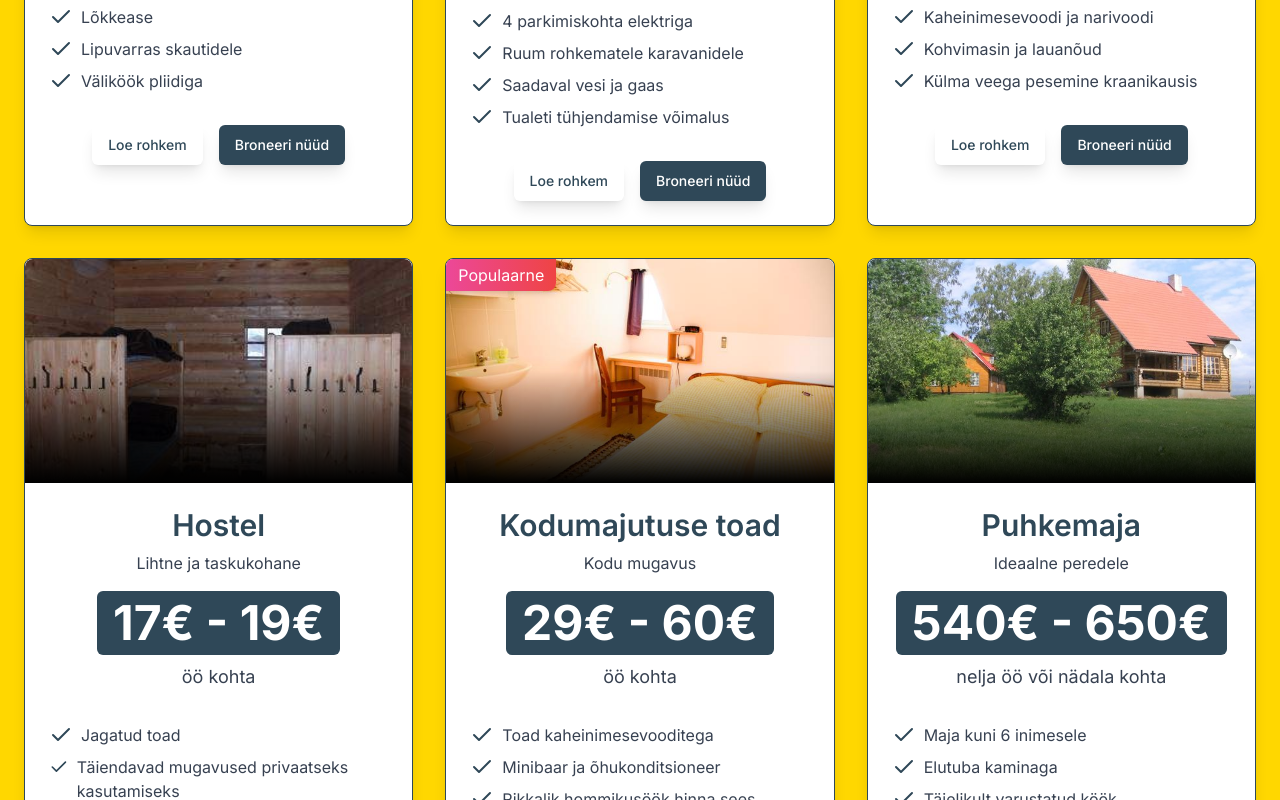
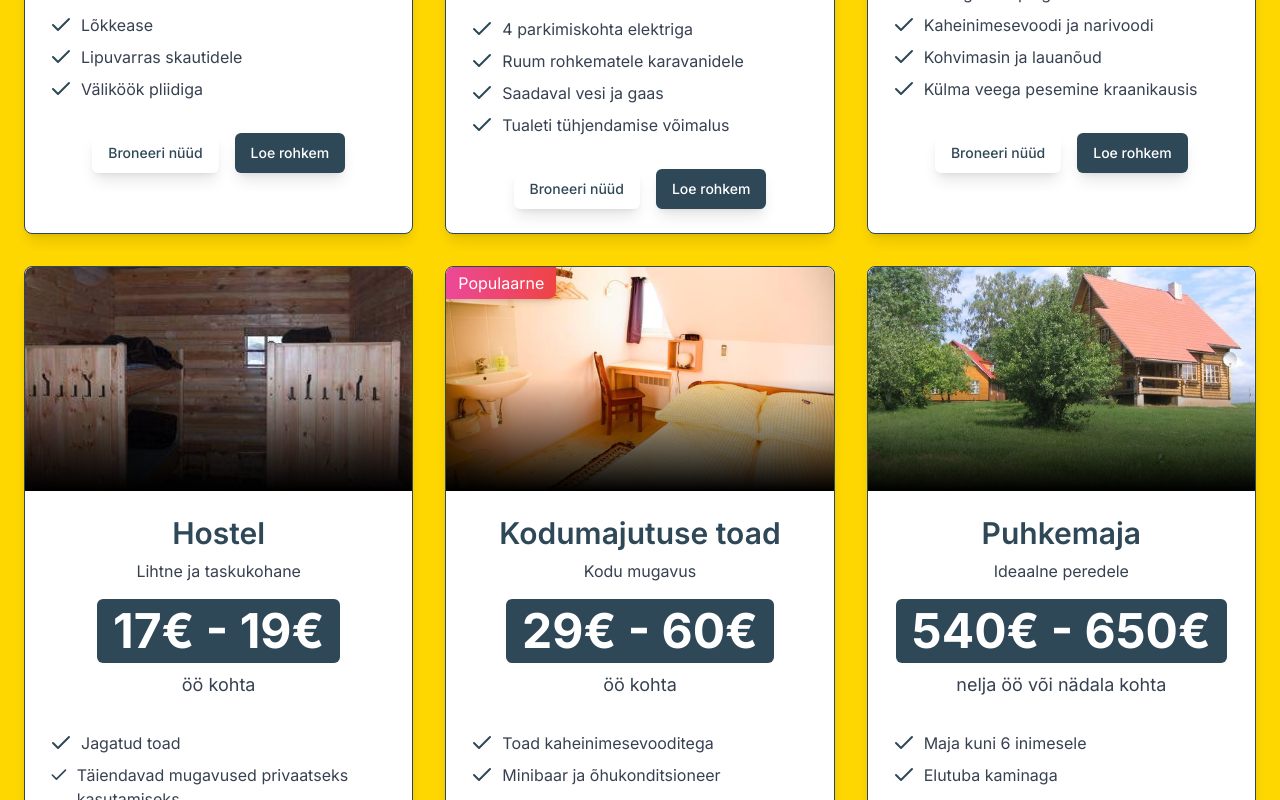
Before and after one commit to 77ccreed/kalda-next, a Next.js app: page /en in a window 1280 px wide. Shown: the part 2580-3380 px from the top of the page. Built offline with nearby package versions, Linux system fonts and the light colour scheme.

Commit message:
refactor: Update Pricing component with improved styles and additional price packages

```diff
--- a/src/components/Pricing.tsx
+++ b/src/components/Pricing.tsx
@@ -43,10 +43,10 @@ const Pricing = ({ header, prices, id, hasBackground = true }: PricingProps) =>
     {header && (
       <Headline
         header={header}
-        containerClass="mb-12 text-center"
-        titleClass="text-4xl font-bold text-primary-foreground"
+        containerClass="mb-8 md:mb-14 text-center"
+        titleClass="text-4xl md:text-5xl text-primary-foreground"
         subtitleClass="mt-4 text-xl text-primary-foreground"
-        taglineClass="text-md text-muted-foreground"
+        taglineClass="text-secondary"
       />
     )}
     <div className="grid gap-8 sm:grid-cols-1 md:grid-cols-2 lg:grid-cols-3">
@@ -87,17 +87,17 @@ const Pricing = ({ header, prices, id, hasBackground = true }: PricingProps) =>
               ))}
             </ul>
             <div className="flex flex-col sm:flex-row justify-center gap-4">
-              {price.callToAction && (
+              {price.callToAction2 && (
                 <Button asChild variant="primary" className="shadow-lg transition-transform duration-300 ease-in-out transform hover:-translate-y-1 hover:scale-105">
-                  <NavigationLink href={price.callToAction.href}>
-                    {price.callToAction.text}
+                  <NavigationLink href={price.callToAction2.href}>
+                    {price.callToAction2.text}
                   </NavigationLink>
                 </Button>
               )}
-              {price.callToAction2 && (
+              {price.callToAction && (
                 <Button asChild variant="secondary" className="shadow-lg transition-transform duration-300 ease-in-out transform hover:-translate-y-1 hover:scale-105">
-                  <NavigationLink href={price.callToAction2.href}>
-                    {price.callToAction2.text}
+                  <NavigationLink href={price.callToAction.href}>
+                    {price.callToAction.text}
                   </NavigationLink>
                 </Button>
               )}
```
